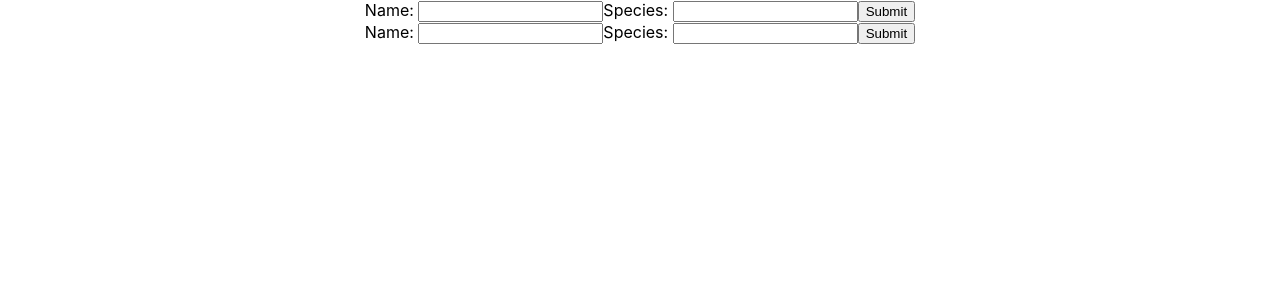
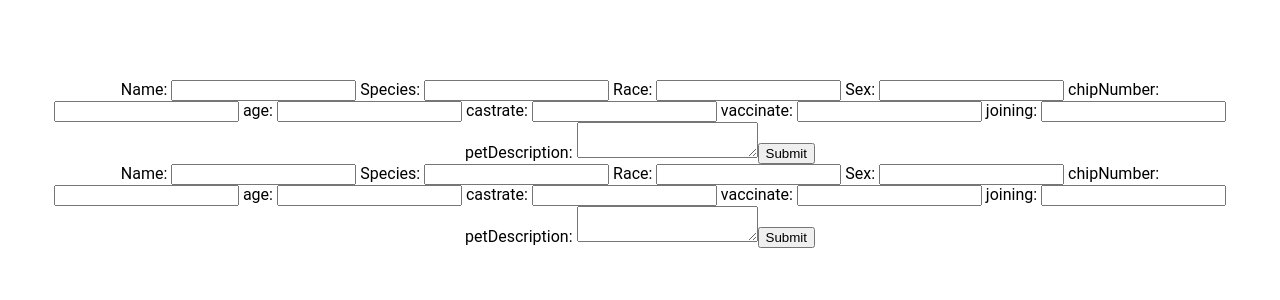
Before and after one commit to bguiomar/Guio-s-Shelter, a React (Create React App) app in the folder guio_mvp_react/: page / in a window 1280 px wide. Shown: the top 300 px of the page. Built offline with nearby package versions, Linux system fonts and the light colour scheme; no server answers.

Commit message:
25.05.22 17:14

```diff
--- a/guio_mvp_react/src/App.css
+++ b/guio_mvp_react/src/App.css
@@ -1,38 +1,10 @@
 .App {
+  width: 1200px;
+  margin: 20px auto;
+  position: relative;
+  top: 40px;
+  margin: 0 auto;
   text-align: center;
+  padding: 40px;
+  font-family: Roboto, Helvetica, sans-serif;
 }
-
-.App-logo {
-  height: 40vmin;
-  pointer-events: none;
-}
-
-@media (prefers-reduced-motion: no-preference) {
-  .App-logo {
-    animation: App-logo-spin infinite 20s linear;
-  }
-}
-
-.App-header {
-  background-color: #282c34;
-  min-height: 100vh;
-  display: flex;
-  flex-direction: column;
-  align-items: center;
-  justify-content: center;
-  font-size: calc(10px + 2vmin);
-  color: white;
-}
-
-.App-link {
-  color: #61dafb;
-}
-
-@keyframes App-logo-spin {
-  from {
-    transform: rotate(0deg);
-  }
-  to {
-    transform: rotate(360deg);
-  }
-}
--- /dev/null
+++ b/guio_mvp_react/src/components/AnimalCardForm.css
@@ -0,0 +1,7 @@
+.potato {
+  display: grid;
+  grid-template-columns: 1fr;
+}
+
+.banana {
+}
--- a/guio_mvp_react/src/components/AnimalCardForm.js
+++ b/guio_mvp_react/src/components/AnimalCardForm.js
@@ -1,14 +1,15 @@
 import React, { useState } from "react";
+import "./AnimalCardList.css";
 
 const EMPTY_FORM = {
     petName: "" ,
     species: "",
     race: "",
     sex: "",
-    chipNumber: null,
-    age: null,
-    castrate: null,
-    vaccinate: null,
+    chipNumber: "",
+    age: "",
+    castrate: "",
+    vaccinate: "",
     joining: "",
     petDescription: ""
   };
@@ -28,19 +29,20 @@ const EMPTY_FORM = {
     }
 
     return (
-      <form onSubmit={e => handleSubmit(e)}>
+        <div className="potato">
+            <form  className ="banana" onSubmit={e => handleSubmit(e)}>
                 <label>
-           Name:{" "}
+                {" "}  Name:{" "}
                 <input
                     type="text"
-            name="PetName"
+                    name="petName"
                     value={newAnimalCard.petName}
                     onChange={e => handleChange(e)}
                 />
                 </label>
 
                 <label>
-          Species:{" "}
+                {" "}  Species:{" "}
                 <input
                     type="text"
                     name="species"
@@ -48,10 +50,92 @@ const EMPTY_FORM = {
                     onChange={e => handleChange(e)}
                 />
                 </label>
+                <label>
+                {" "} Race:{" "}
+                <input
+                    type="text"
+                    name="race"
+                    value={newAnimalCard.race}
+                    onChange={e => handleChange(e)}
+                />
+                </label>
+
+                <label>
+                {" "}Sex:{" "}
+                <input
+                    type="text"
+                    name="sex"
+                    value={newAnimalCard.sex}
+                    onChange={e => handleChange(e)}
+                />
+                </label>
+
+                <label>
+                {" "}chipNumber:{" "}
+                <input
+                    type="number"
+                    name="chipNumber"
+                    value={newAnimalCard.chipNumber}
+                    onChange={e => handleChange(e)}
+                />
+                </label>
+
+                <label>
+                {" "}age:{" "}
+                <input
+                    type="number"
+                    name="age"
+                    value={newAnimalCard.age}
+                    onChange={e => handleChange(e)}
+                />
+                </label>
+
+                <label>
+                {" "}castrate:{" "}
+                <input
+                    type="number"
+                    name="castrate"
+                    value={newAnimalCard.castrate}
+                    onChange={e => handleChange(e)}
+                />
+                </label>
+
+                <label>
+                {" "}vaccinate:{" "}
+                <input
+                    type="number"
+                    name="vaccinate"
+                    value={newAnimalCard.vaccinate}
+                    onChange={e => handleChange(e)}
+                />
+                </label>
+
+                <label>
+                {" "}joining:{" "}
+                <input
+                    type="text"
+                    name="joining"
+                    value={newAnimalCard.joining}
+                    onChange={e => handleChange(e)}
+                />
+                </label>
+
+                <label>
+                {" "}petDescription:{" "}
+                <textarea
+                    type="text"
+                    name="petDescription"
+                    value={newAnimalCard.petDescription}
+                    onChange={e => handleChange(e)}
+                />
+                </label>
+
                 <button className="AnimalCardFormBtn" type="submit">
                 Submit
                 </button>
             </form>
+        </div>
+
     );
   }
 
--- /dev/null
+++ b/guio_mvp_react/src/components/AnimalCardList.css
@@ -0,0 +1,13 @@
+.AnimalCardLis {
+  background-color: #e09f43;
+  border-radius: 25px;
+  padding: 20px;
+  margin-top: 20px;
+  margin-right: 20px;
+  border: 3px solid #23362b;
+}
+
+.AnimalCard {
+  display: grid;
+  grid-template-columns: 1fr;
+}
```
Also changed, not shown: guio_mvp_react/src/components/AnimalCardList.js (+6 -5 lines), guio_mvp_react/src/index.js (+24 -3 lines). Lines whose indentation alone changed are shown as unchanged.
